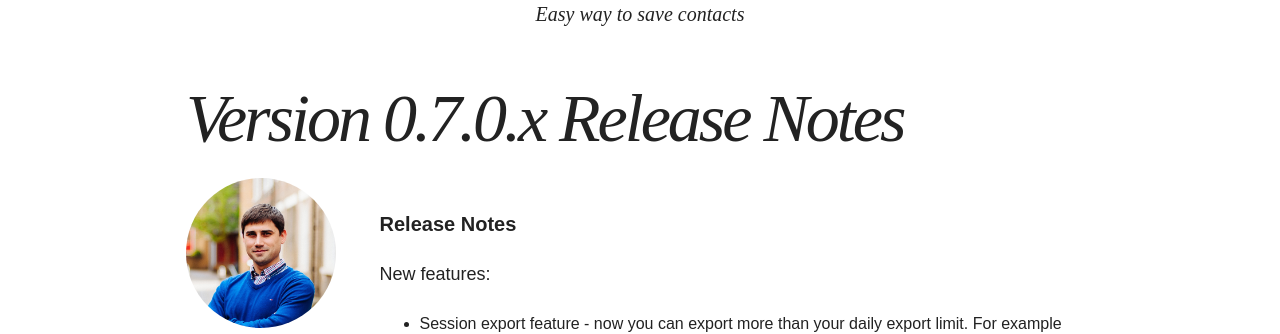
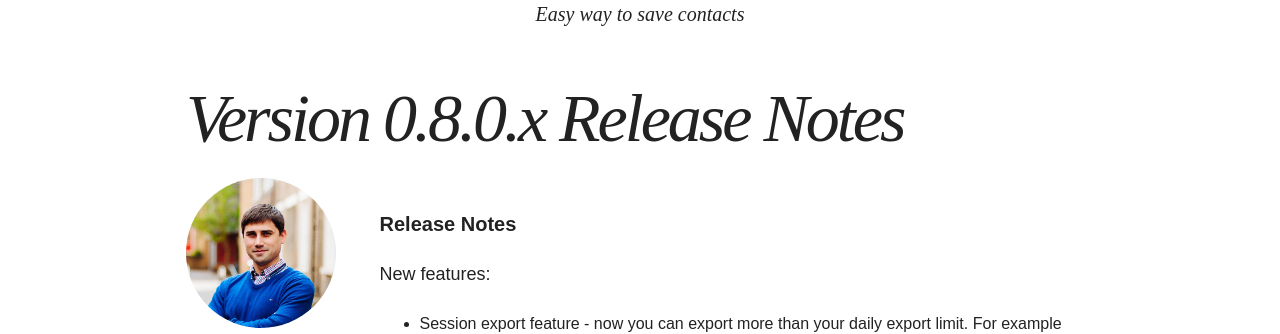
Before and after one commit to abobreshov/linkedInExportTool, a Jekyll site: the page built from _posts/news/2014-12-05-current-version.md, in a window 1280 px wide. Shown: the part 369-703 px from the top of the page. Built offline with Jekyll 4.4.1, drawn with Linux system fonts in a browser that asks for light colours; nearby versions of some CDN libraries.

Commit message:
current version + about layout changes

```diff
--- a/_posts/news/2014-12-05-current-version.md
+++ b/_posts/news/2014-12-05-current-version.md
@@ -1,6 +1,6 @@
 ---
 layout: post
-title: "Version 0.7.0.x Release Notes"
+title: "Version 0.8.0.x Release Notes"
 modified:
 categories: news
 excerpt:
```
Also changed, not shown: about/index.md (+1 -1 lines).
